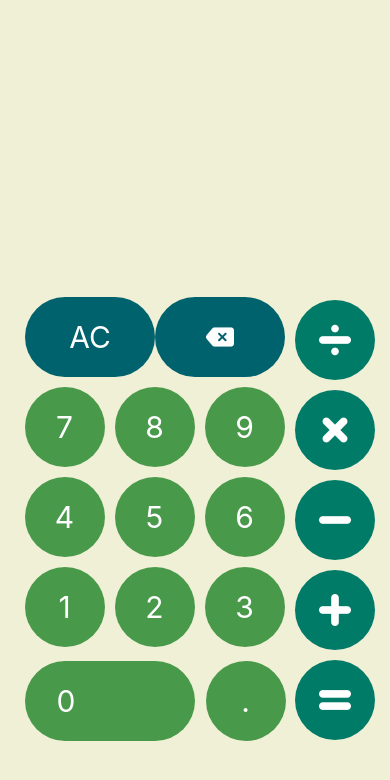
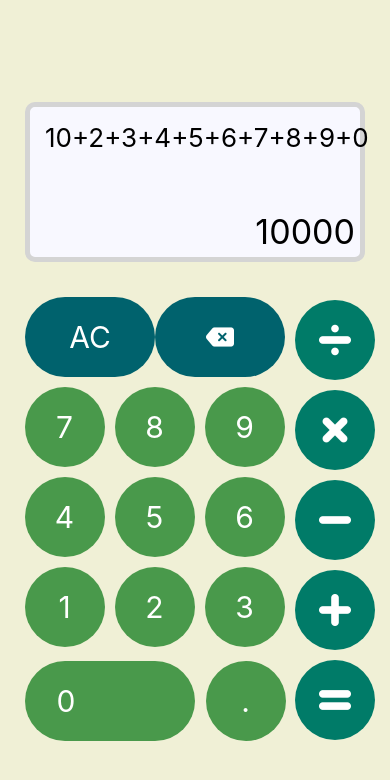
Before and after one commit to AndreaBorg217/Calculator, a React Native app: screen / in a window 390 px wide. Shown: the top 780 px of the page. Built offline with nearby package versions, Linux system fonts and the light colour scheme.

Commit message:
added output screen

```diff
--- a/App.js
+++ b/App.js
@@ -32,6 +32,18 @@ const App = () => {
   }
   return (
     <View style={styles.container}>
+
+    <View style = {styles.screen}>
+
+      <View style = {styles.inputContainer}>
+        <Text style = {styles.input}>10+2+3+4+5+6+7+8+9+0</Text>
+      </View>
+
+      <View style = {styles.outputContainer}>
+        <Text style = {styles.output}>10000</Text>
+      </View>
+
+    </View>
 
     <View style = {styles.controlButtons}>
       <TouchableOpacity style = {styles.controlButton}>
@@ -134,6 +146,39 @@ const styles = StyleSheet.create({
     position: 'absolute',
     flexDirection: 'row',
     transform: [{translateY: -85}, {translateX: -40}]
+  },
+  screen:{
+    width: 340,
+    height: 160,
+    backgroundColor: '#f8f8ff',
+    position: 'absolute',
+    transform: [{translateY: -240}],
+    borderRadius: 10,
+    borderColor: '#d4d4d4',
+    borderWidth: 5
+  },
+  inputContainer:{
+    width: 340,
+    height: 160,
+    margin: 15,
+    position: 'absolute',
+    alignItems: 'flex-start',
+    justifyContent: 'flex-start',
+  },
+  outputContainer:{
+    width: 340,
+    height: 160,
+    margin: -15,
+    position: 'absolute',
+    alignItems: 'flex-end',
+    justifyContent: 'flex-end',
+  },
+  input:{
+    fontSize: 26,
+    textAlign: 'left',
+  },
+  output:{
+    fontSize: 34,
   }
 });
 
```
